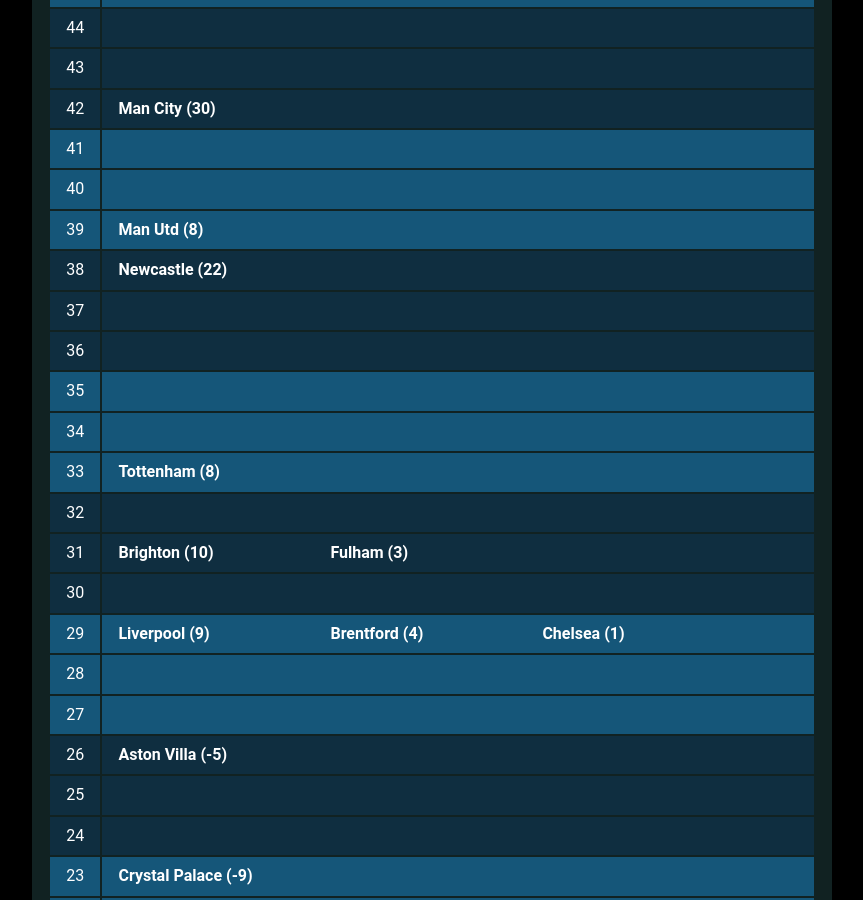
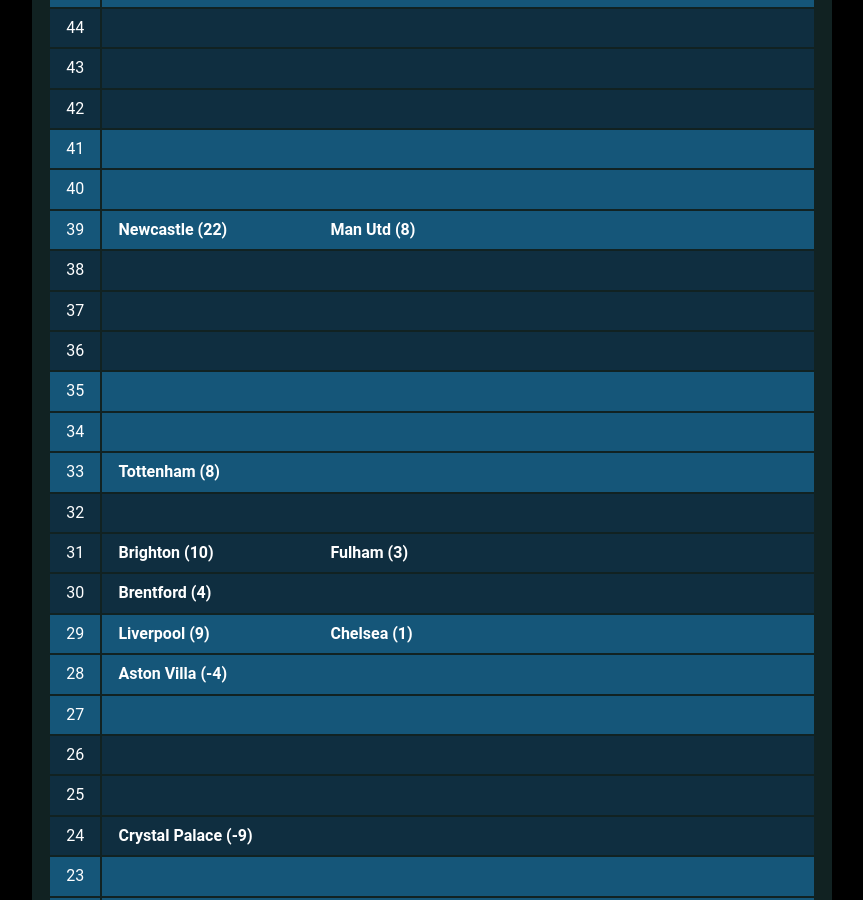
Before and after one commit to muru/muru.github.io, a Jekyll site: the page built from resources.md, in a window 1280 px wide and 900 px high, scrolled down 1598 px. Shown: the whole window, without its empty margins (208-1071 px from the left). Built offline with Jekyll 4.4.1, drawn with Linux system fonts in a browser that asks for light colours; some web fonts are replaced; some of the changed text lies outside the part shown.

Commit message:
updated cann-table: Mon 23 Jan 01:31:05 JST 2023

```diff
--- a/cann-table.html
+++ b/cann-table.html
@@ -14,6 +14,7 @@
 	<tr class="cann-row-1">
 		<td class="cann-point"> 45 </td>
 		<td class="cann-clubs">
+			<span class="club-name"> Man City (33) </span>
 		</td>
  	</tr>
 	<tr class="cann-row-2">
@@ -29,7 +30,6 @@
 	<tr class="cann-row-2">
 		<td class="cann-point"> 42 </td>
 		<td class="cann-clubs">
-			<span class="club-name"> Man City (30) </span>
 		</td>
  	</tr>
 	<tr class="cann-row-1">
@@ -45,13 +45,13 @@
 	<tr class="cann-row-1">
 		<td class="cann-point"> 39 </td>
 		<td class="cann-clubs">
+			<span class="club-name"> Newcastle (22) </span>
 			<span class="club-name"> Man Utd (8) </span>
 		</td>
  	</tr>
 	<tr class="cann-row-2">
 		<td class="cann-point"> 38 </td>
 		<td class="cann-clubs">
-			<span class="club-name"> Newcastle (22) </span>
 		</td>
  	</tr>
 	<tr class="cann-row-2">
@@ -95,19 +95,20 @@
 	<tr class="cann-row-2">
 		<td class="cann-point"> 30 </td>
 		<td class="cann-clubs">
+			<span class="club-name"> Brentford (4) </span>
 		</td>
  	</tr>
 	<tr class="cann-row-1">
 		<td class="cann-point"> 29 </td>
 		<td class="cann-clubs">
 			<span class="club-name"> Liverpool (9) </span>
-			<span class="club-name"> Brentford (4) </span>
 			<span class="club-name"> Chelsea (1) </span>
 		</td>
  	</tr>
 	<tr class="cann-row-1">
 		<td class="cann-point"> 28 </td>
 		<td class="cann-clubs">
+			<span class="club-name"> Aston Villa (-4) </span>
 		</td>
  	</tr>
 	<tr class="cann-row-1">
@@ -118,7 +119,6 @@
 	<tr class="cann-row-2">
 		<td class="cann-point"> 26 </td>
 		<td class="cann-clubs">
-			<span class="club-name"> Aston Villa (-5) </span>
 		</td>
  	</tr>
 	<tr class="cann-row-2">
@@ -129,12 +129,12 @@
 	<tr class="cann-row-2">
 		<td class="cann-point"> 24 </td>
 		<td class="cann-clubs">
+			<span class="club-name"> Crystal Palace (-9) </span>
 		</td>
  	</tr>
 	<tr class="cann-row-1">
 		<td class="cann-point"> 23 </td>
 		<td class="cann-clubs">
-			<span class="club-name"> Crystal Palace (-9) </span>
 		</td>
  	</tr>
 	<tr class="cann-row-1">
@@ -162,23 +162,28 @@
 		<td class="cann-point"> 18 </td>
 		<td class="cann-clubs">
 			<span class="club-name"> Leicester (-7) </span>
+			<span class="club-name"> Leeds (-7) </span>
+			<span class="club-name"> West Ham (-8) </span>
 		</td>
  	</tr>
 	<tr class="cann-row-1">
 		<td class="cann-point"> 17 </td>
 		<td class="cann-clubs">
-			<span class="club-name"> Leeds (-7) </span>
-			<span class="club-name"> Wolves (-15) </span>
+			<span class="club-name"> Wolves (-18) </span>
 			<span class="club-name"> Bournemouth (-23) </span>
 		</td>
  	</tr>
 	<tr class="cann-row-1">
 		<td class="cann-point"> 16 </td>
 		<td class="cann-clubs">
-			<span class="club-name"> West Ham (-10) </span>
-			<span class="club-name"> Everton (-11) </span>
-			<span class="club-name"> Southampton (-17) </span>
+		</td>
+ 	</tr>
+	<tr class="cann-row-1">
+		<td class="cann-point"> 15 </td>
+		<td class="cann-clubs">
+			<span class="club-name"> Everton (-13) </span>
+			<span class="club-name"> Southampton (-18) </span>
 		</td>
  	</tr>
 </table>
-<span id="cann-gen-note"> Generated on  Sunday, 22 January 2023 at 00:04 JST. </span>
+<span id="cann-gen-note"> Generated on  Monday, 23 January 2023 at 01:31 JST. </span>
```
